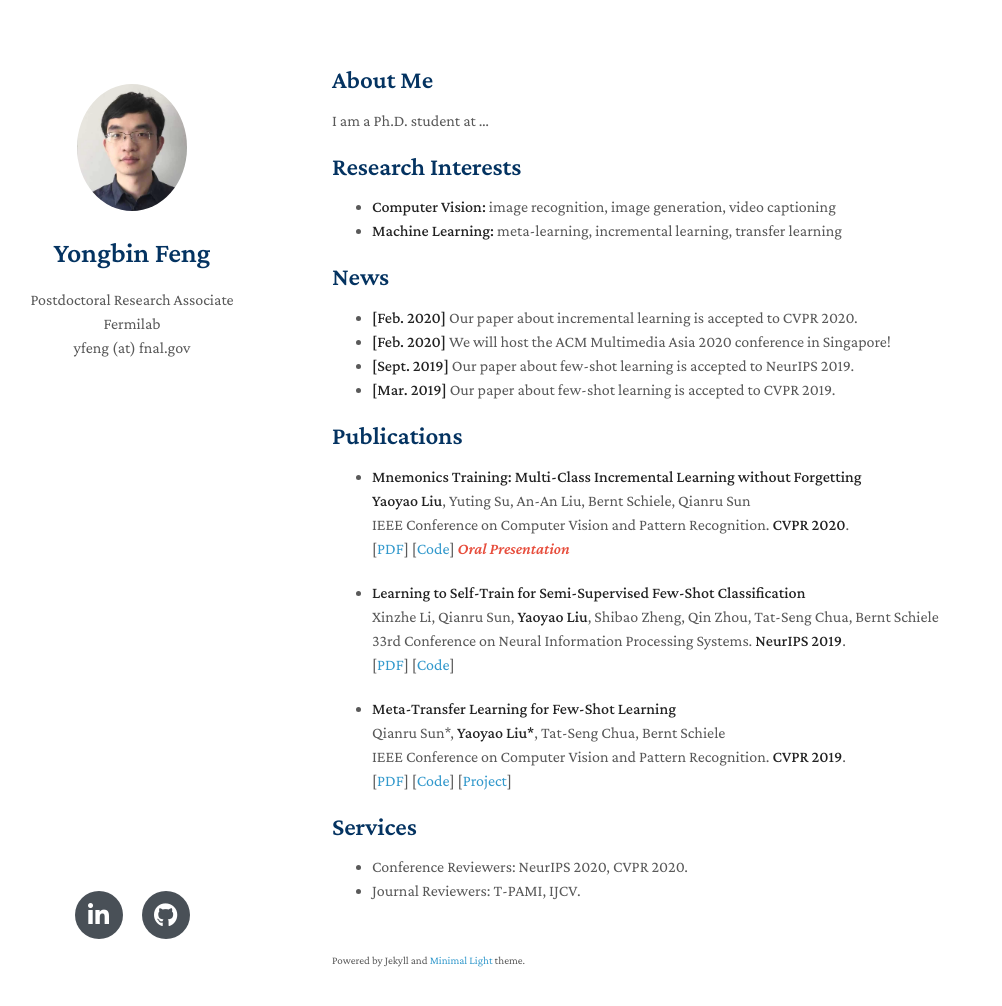
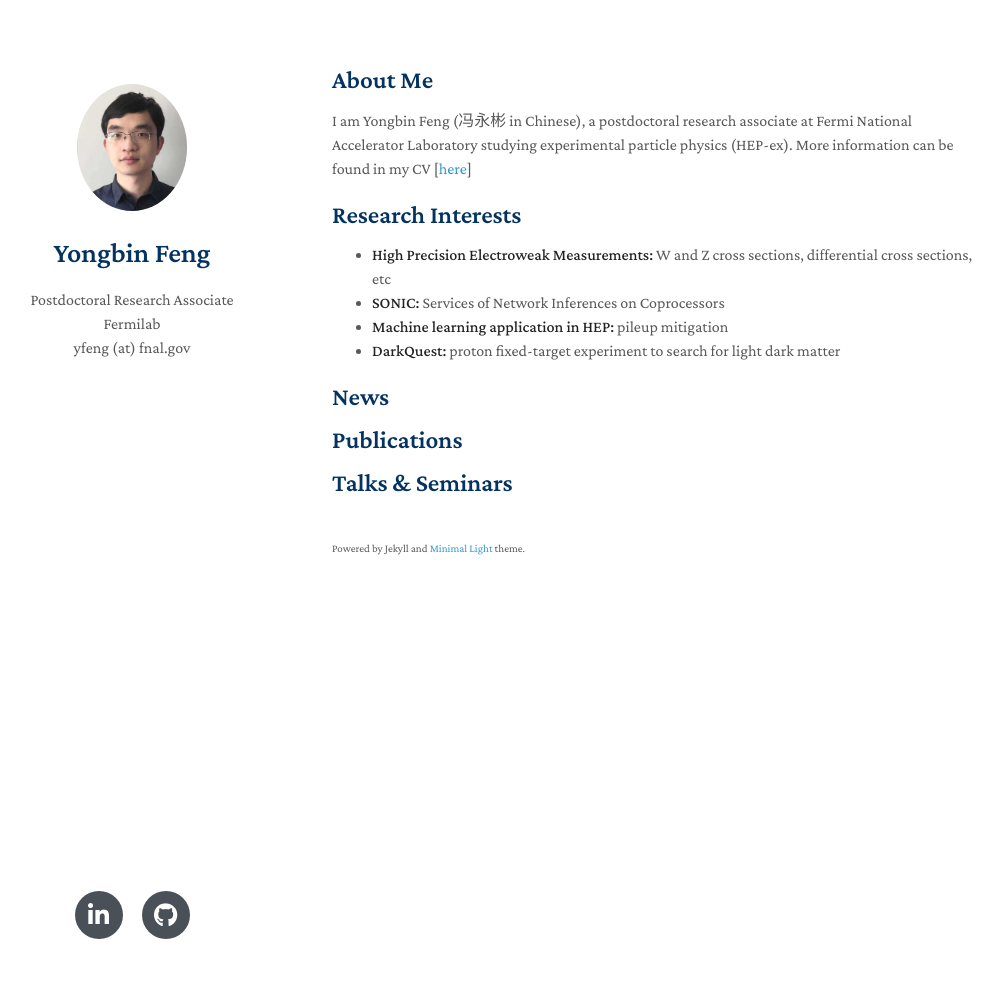
Before and after one commit to yongbinfeng/yongbinfeng.github.io, a Jekyll site: the page built from index.md, in a window 1280 px wide and 1041 px high. Shown: the top 1006 px of the window, without its empty margins (138-1140 px from the left). Built offline with Jekyll 4.4.1, drawn with Linux system fonts in a browser that asks for light colours; nearby versions of some CDN libraries; a style sheet for code colours, icons or effects is not loaded; our own code applies the rules of GitHub Pages for plain Markdown files.

Commit message:
update main contents

```diff
--- a/index.md
+++ b/index.md
@@ -4,47 +4,17 @@ layout: homepage
 
 ## About Me
 
-I am a Ph.D. student at ...
+I am Yongbin Feng (冯永彬 in Chinese), a postdoctoral research associate at Fermi National Accelerator Laboratory studying experimental particle physics (HEP-ex). More information can be found in my CV [[here](https://cernbox.cern.ch/index.php/s/axNsuZwwfxOD46A)]
 
 ## Research Interests
 
-- **Computer Vision:** image recognition, image generation, video captioning
-- **Machine Learning:** meta-learning, incremental learning, transfer learning
+- **High Precision Electroweak Measurements:** W and Z cross sections, differential cross sections, etc
+- **SONIC:** Services of Network Inferences on Coprocessors
+- **Machine learning application in HEP:** pileup mitigation
+- **DarkQuest:** proton fixed-target experiment to search for light dark matter
 
 ## News
 
-- **[Feb. 2020]** Our paper about incremental learning is accepted to CVPR 2020.
-- **[Feb. 2020]** We will host the ACM Multimedia Asia 2020 conference in Singapore!
-- **[Sept. 2019]** Our paper about few-shot learning is accepted to NeurIPS 2019.
-- **[Mar. 2019]** Our paper about few-shot learning is accepted to CVPR 2019.
-
 ## Publications
 
-- **Mnemonics Training: Multi-Class Incremental Learning without Forgetting**
-  <br>
-  **Yaoyao Liu**, Yuting Su, An-An Liu, Bernt Schiele, Qianru Sun
-  <br>
-  IEEE Conference on Computer Vision and Pattern Recognition. **CVPR 2020**.
-  <br>
-  [[PDF](https://arxiv.org/pdf/2002.10211.pdf)] [[Code](https://github.com/yaoyao-liu/mnemonics)] <strong><i style="color:#e74d3c">Oral Presentation</i></strong>
-
-- **Learning to Self-Train for Semi-Supervised Few-Shot Classification**
-  <br>
-  Xinzhe Li, Qianru Sun, **Yaoyao Liu**, Shibao Zheng, Qin Zhou, Tat-Seng Chua, Bernt Schiele
-  <br>
-  33rd Conference on Neural Information Processing Systems. **NeurIPS 2019**.
-  <br>
-  [[PDF](http://papers.nips.cc/paper/9216-learning-to-self-train-for-semi-supervised-few-shot-classification.pdf)] [[Code](https://github.com/xinzheli1217/learning-to-self-train)]
-
-- **Meta-Transfer Learning for Few-Shot Learning**
-  <br>
-  Qianru Sun\*, **Yaoyao Liu\***, Tat-Seng Chua, Bernt Schiele
-  <br>
-  IEEE Conference on Computer Vision and Pattern Recognition. **CVPR 2019**.
-  <br>
-  [[PDF](http://openaccess.thecvf.com/content_CVPR_2019/papers/Sun_Meta-Transfer_Learning_for_Few-Shot_Learning_CVPR_2019_paper.pdf)] [[Code](https://github.com/yaoyao-liu/meta-transfer-learning)] [[Project](https://mtl.yyliu.net/)]
-
-## Services
-
-- Conference Reviewers: NeurIPS 2020, CVPR 2020.
-- Journal Reviewers: T-PAMI, IJCV.
+## Talks & Seminars
```
